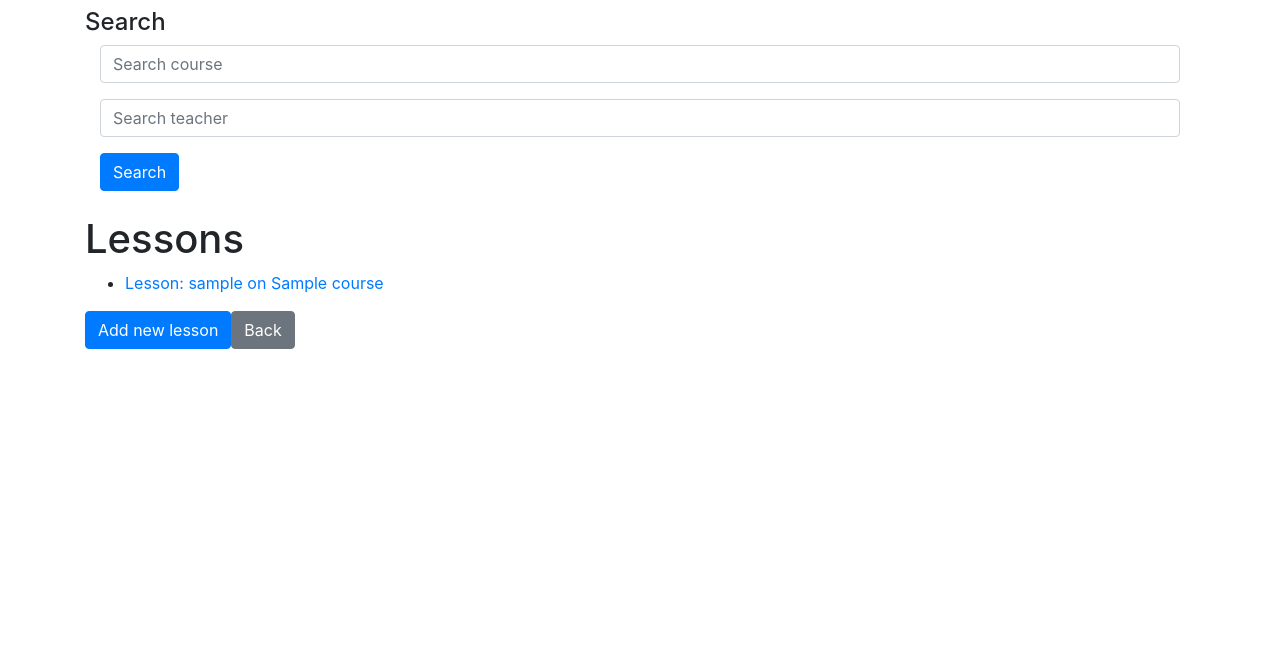
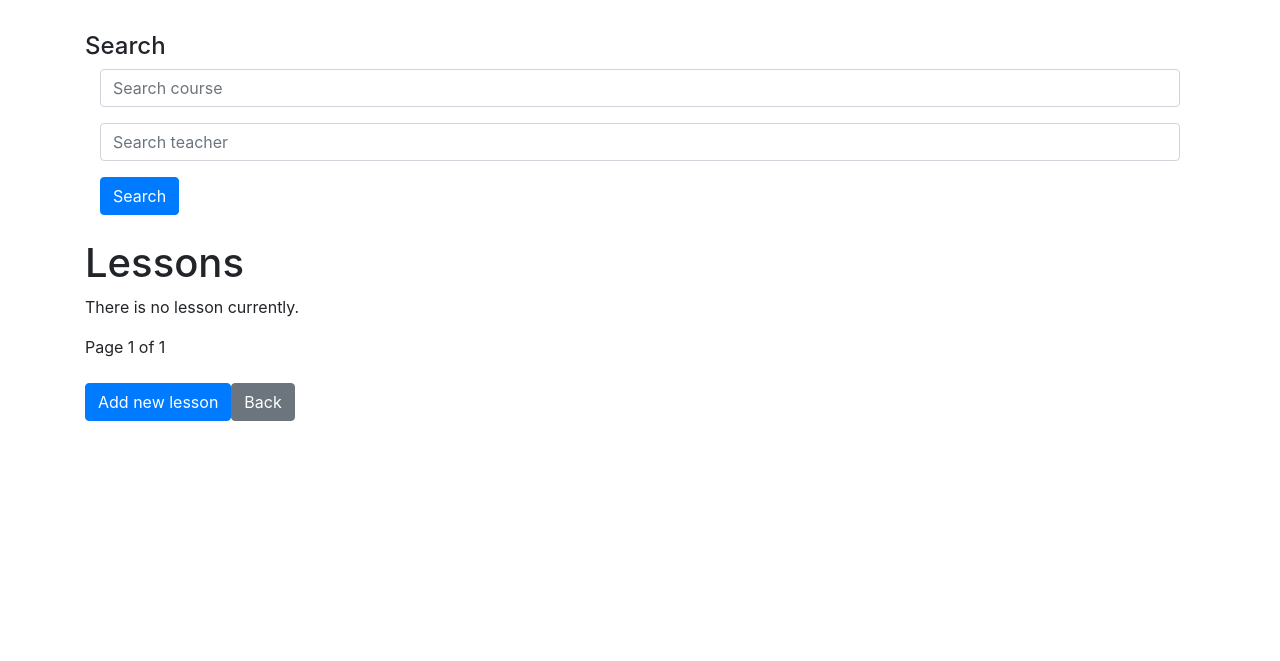
Before and after one commit to FerdiantJoshua/belajar_online, a Django app: page /learning/lessons/ in a window 1280 px wide. Shown: the part 56-717 px from the top of the page. Run offline with Django 3.2, Linux system fonts and the light colour scheme; a user stored in the database is signed in; tables that the repository leaves empty hold one stand-in row (values such as "Sample post"); one stand-in notice (Sample message) is shown; parts of the project's set-up code (start-up, migrations or seed data) failed here and were passed over; some libraries are stand-ins or nearby versions.

Commit message:
Enable lesson booking, pagination, messaging & Refactor a lot

```diff
--- a/learning/templates/learning/lesson_list.html
+++ b/learning/templates/learning/lesson_list.html
@@ -1,36 +1,120 @@
 {% extends 'base.html' %}
+{% load static %}
 {% block title %} Lessons {% endblock %}
 {% block content %}
 <div class="container">
-  <div class="row">
+  <div class="row mt-4">
     <h4>Search</h4>
   </div>
   <form class="form" method="get">
     <div class="form-group">
         <div class="col-xs-6">
-          <input name="course" class="form-control" placeholder="Search course" value="{{ form_init.course }}">
+          <input name="course" class="form-control" placeholder="Search course" value="{{ search_init_data.course }}">
         </div>
     </div>
     <div class="form-group">
       <div class="col-xs-6">
-        <input name="teacher" class="form-control" placeholder="Search teacher" value="{{ form_init.teacher }}">
+        <input name="teacher" class="form-control" placeholder="Search teacher" value="{{ search_init_data.teacher }}">
       </div>
     </div>
     <button type="submit" class="btn btn-primary" value="Search">Search</button>
   </form>
+
+  {% if messages %}
+    {% for message in messages %}
+      {% if message.tags == 'error' %}
+      <div class="alert alert-danger alert-dismissable mt-4">
+        <a class="panel-close close" data-dismiss="alert">×</a> {{ message }}
+      </div>
+      {% endif %}
+    {% endfor %}
+  {% endif %}
+
   <div class="row mt-4">
     <h1>Lessons</h1>
   </div>
   <div class="row">
-    <ul>
-      {% for lesson in lessons %}
-        <li><a href="{{ lesson.get_absolute_url }}">{{ lesson }}</a></li>
-      {% empty %}
-        <li>No recorded lesson.</li>
-      {% endfor %}
-    </ul>
+    {% for lesson in lessons %}
+    <div class="col-md-6 mb-3">
+      <div class="d-flex flex-row border rounded">
+
+        <div class="p-0 w-25">
+          {% if lesson.teacher.userdetail.photos %}
+          <img src="{% get_media_prefix %}{{ lesson.teacher.userdetail.photos }}" class="border-0 img-thumbnail"
+               alt="avatar">
+          {% else %}
+          <img src="{% static 'images/blank_profile.png' %}" class="border-0 img-thumbnail" alt="avatar">
+          {% endif %}
+        </div>
+        <div id="lesson_{{ lesson.id }}" class="pl-3 pt-2 pr-2 pb-2 w-75 border-left">
+          <h4 class="text-primary">{{ lesson.course }}</h4>
+          <h5 class="text-info">{{ lesson.teacher.first_name }} {{ lesson.teacher.last_name }}</h5>
+          <ul class="m-0 float-left" style="list-style: none; margin:0; padding: 0">
+            <li><i class="fas fa-calendar-alt"></i> {{ lesson.time_start|date:'D, d M Y' }}</li>
+            <li><i class="fas fa-clock"></i> {{ lesson.time_start|date:'H:i' }} - {{ lesson.time_end|date:'H:i' }}</li>
+            <li><i class="fas fa-users"></i> {{ lesson.student_count }}/{{ lesson.max_students }}</li>
+            <li><i class="fas fa-money-bill-alt"></i> Rp{{ lesson.fee }}</li>
+          </ul>
+          {% if user.is_teacher %}
+          <p class="text-right m-0">
+            <a href="{{ lesson.get_absolute_url }}" class="btn btn-primary">
+              <i class="fas fa-school"></i> View Lesson
+            </a>
+          </p>
+          {% else %}
+          <p class="text-right m-0">
+            <a id="{{ lesson.id }}" href="#" class="btn btn-primary book-button" data-toggle="modal" data-target="#exampleModal">
+            <i class="fas fa-handshake"></i> Book
+            </a>
+          </p>
+          {% endif %}
+
+        </div>
+      </div>
+    </div>
+    {% empty %}
+      <p>There is no lesson currently.</p>
+    {% endfor %}
   </div>
+
+<!--PAGINATION BOOTSTRAP-->
+<!--  <nav aria-label="...">-->
+<!--    <ul class="pagination">-->
+<!--      <li class="page-item disabled">-->
+<!--        <a class="page-link" href="#" tabindex="-1" aria-disabled="true">Previous</a>-->
+<!--      </li>-->
+<!--      <li class="page-item"><a class="page-link" href="#">1</a></li>-->
+<!--      <li class="page-item active" aria-current="page">-->
+<!--        <a class="page-link" href="#">2 <span class="sr-only">(current)</span></a>-->
+<!--      </li>-->
+<!--      <li class="page-item"><a class="page-link" href="#">3</a></li>-->
+<!--      <li class="page-item">-->
+<!--        <a class="page-link" href="#">Next</a>-->
+<!--    </ul>-->
+<!--  </nav>-->
+
+
   <div class="row">
+    <div class="pagination">
+      <span class="step-links">
+        {% if page_obj.has_previous %}
+          <a href="?page=1">&laquo; first</a>
+          <a href="?page={{ page_obj.previous_page_number }}">previous</a>
+        {% endif %}
+
+        <span class="current">
+          Page {{ page_obj.number }} of {{ page_obj.paginator.num_pages }}
+        </span>
+
+        {% if page_obj.has_next %}
+          <a href="?page={{ page_obj.next_page_number }}">next</a>
+          <a href="?page={{ page_obj.paginator.num_pages }}">last &raquo;</a>
+        {% endif %}
+      </span>
+    </div>
+  </div>
+
+  <div class="row mt-4">
     {% if user.is_teacher %}
     <a class="btn btn-primary" href="{% url 'learning:create_lesson' %}">
       Add new lesson
@@ -41,4 +125,43 @@
     </a>
   </div>
 </div>
+
+<!-- Book Confirmation Modal -->
+<div class="modal fade" id="exampleModal" tabindex="-1" role="dialog" aria-labelledby="exampleModalLabel" aria-hidden="true">
+  <div class="modal-dialog" role="document">
+    <div class="modal-content">
+      <div class="modal-header">
+        <h5 class="modal-title" id="exampleModalLabel">Confirmation</h5>
+        <button type="button" class="close" data-dismiss="modal" aria-label="Close">
+          <span aria-hidden="true">&times;</span>
+        </button>
+      </div>
+      <div id="modal-body" class="modal-body">
+<!--        Will be filled by JavaScript-->
+      </div>
+      <div class="modal-footer">
+        <button type="button" class="btn btn-secondary" data-dismiss="modal">No, I change my mind</button>
+        <form method="post" action="{% url 'learning:book_lesson' %}">
+          {% csrf_token %}
+          <input id="id_lesson" type="text" name="lesson" value="" class="form-control" hidden readonly>
+          <button type="submit" class="btn btn-primary">Yes, book it</button>
+        </form>
+      </div>
+    </div>
+  </div>
+</div>
 {% endblock %}
+{% block scripts %}
+<script>
+$(document).ready(function() {
+  $('.book-button').each((key, value) => {
+    value.addEventListener('click', () => {
+      $('#modal-body').empty()
+      $('#lesson_'+value.id).children().clone().appendTo('#modal-body')
+      $('#modal-body').children('p').remove()
+      $('#id_lesson')[0].value = value.id
+    })
+  })
+})
+</script>
+{% endblock %}
--- a/learning/urls.py
+++ b/learning/urls.py
@@ -7,6 +7,7 @@ urlpatterns = [
     path('teachers/', views.TeacherListView.as_view(), name='list_teachers'),
     path('lessons/', views.LessonListView.as_view(), name='list_lessons'),
     path('lesson/<int:pk>', views.LessonDetailView.as_view(), name='detail_lesson'),
+    path('lesson/book/', views.book_lesson, name='book_lesson'),
     path('lesson/create', views.LessonCreateView.as_view(), name='create_lesson'),
     path('lesson/edit/<int:pk>', views.LessonUpdateView.as_view(), name='edit_lesson'),
     path('lesson/delete/<int:pk>', views.LessonDeleteView.as_view(), name='delete_lesson'),
--- a/learning/views.py
+++ b/learning/views.py
@@ -1,23 +1,28 @@
+from django.contrib import messages
+from django.contrib.auth.decorators import login_required
 from django.contrib.auth.mixins import LoginRequiredMixin
 from django.db.models import Q
-from django.shortcuts import render, get_object_or_404
+from django.shortcuts import render, get_object_or_404, redirect
 from django.urls import reverse_lazy, reverse
+from django.utils import timezone
 from django.views import generic
+from django.views.decorators.http import require_http_methods
 
 from account.models import User
 from belajar_online.utils import add_invalid_css_class_to_form
-from .forms import LessonForm
-from .models import Lesson, Course
+from .forms import LessonForm, BookingForm
+from .models import Lesson, Course, Booking
 
 
 #@TODO Finish this learning management views
-
 class LessonListView(LoginRequiredMixin, generic.ListView):
+    paginate_by = 10
     model = Lesson
     template_name = 'learning/lesson_list.html'
     context_object_name = 'lessons'
 
     def get_queryset(self):
+        lessons = Lesson.objects.order_by('time_start').filter(time_end__gte=timezone.now(), is_cancelled=False)
         course_name = self.request.GET.get('course')
         teacher_name = self.request.GET.get('teacher')
         if course_name or teacher_name:
@@ -31,20 +36,39 @@ class LessonListView(LoginRequiredMixin, generic.ListView):
             )
             teacher_ids = [] if not teachers else list(map(lambda x: x.get('pk'), teachers.values('pk')))
             if bool(course_name) and bool(teacher_name):
-                lessons = Lesson.objects.filter(Q(course__in=course_ids) & Q(teacher__in=teacher_ids))
+                lessons = lessons.filter(Q(course__in=course_ids) & Q(teacher__in=teacher_ids))
             elif bool(course_name):
-                lessons = Lesson.objects.filter(Q(course__in=course_ids))
+                lessons = lessons.filter(Q(course__in=course_ids))
             else:
-                lessons = Lesson.objects.filter(Q(teacher__in=teacher_ids))
-        else:
-            lessons = Lesson.objects.all()
+                lessons = lessons.filter(Q(teacher__in=teacher_ids))
         return lessons
 
     def get_context_data(self, *, object_list=None, **kwargs):
         context = super().get_context_data(object_list=object_list, **kwargs)
-        context['form_init'] = {'course': self.request.GET.get('course') or '',
-                                'teacher': self.request.GET.get('teacher') or ''}
+        context['search_init_data'] = {'course': self.request.GET.get('course') or '',
+                                       'teacher': self.request.GET.get('teacher') or ''}
         return context
+
+
+@require_http_methods(['POST'])
+@login_required
+def book_lesson(request):
+    if request.method == 'POST':
+        form = BookingForm(request.user, request.POST)
+        if form.is_valid():
+            print('Uyeaa')
+            lesson = Lesson.objects.get(pk=request.POST['lesson'])
+            lesson.student_count += 1
+            lesson.save()
+            form.instance.student = request.user
+            form.save()
+        else:
+            print('Noooo')
+            print(form.is_bound)
+            print(form.errors)
+            messages.error(request, form.errors['__all__'].as_text())
+            pass
+    return redirect('learning:list_lessons')
 
 
 class LessonCreateView(LoginRequiredMixin, generic.CreateView):
@@ -85,6 +109,7 @@ class LessonDeleteView(LoginRequiredMixin, generic.DeleteView):
     model = Lesson
     template_name = 'learning/lesson_detail.html'
     context_object_name = 'lesson'
+    success_url = reverse_lazy('learning:list_lessons')
 
 
 class TeacherListView(LoginRequiredMixin, generic.ListView):
```
Also changed, not shown: belajar_online/settings.py (+12 -0 lines), learning/forms.py (+34 -9 lines), user_profile/templates/user_profile/profile.html (+7 -7 lines), user_profile/views.py (+1 -9 lines).
